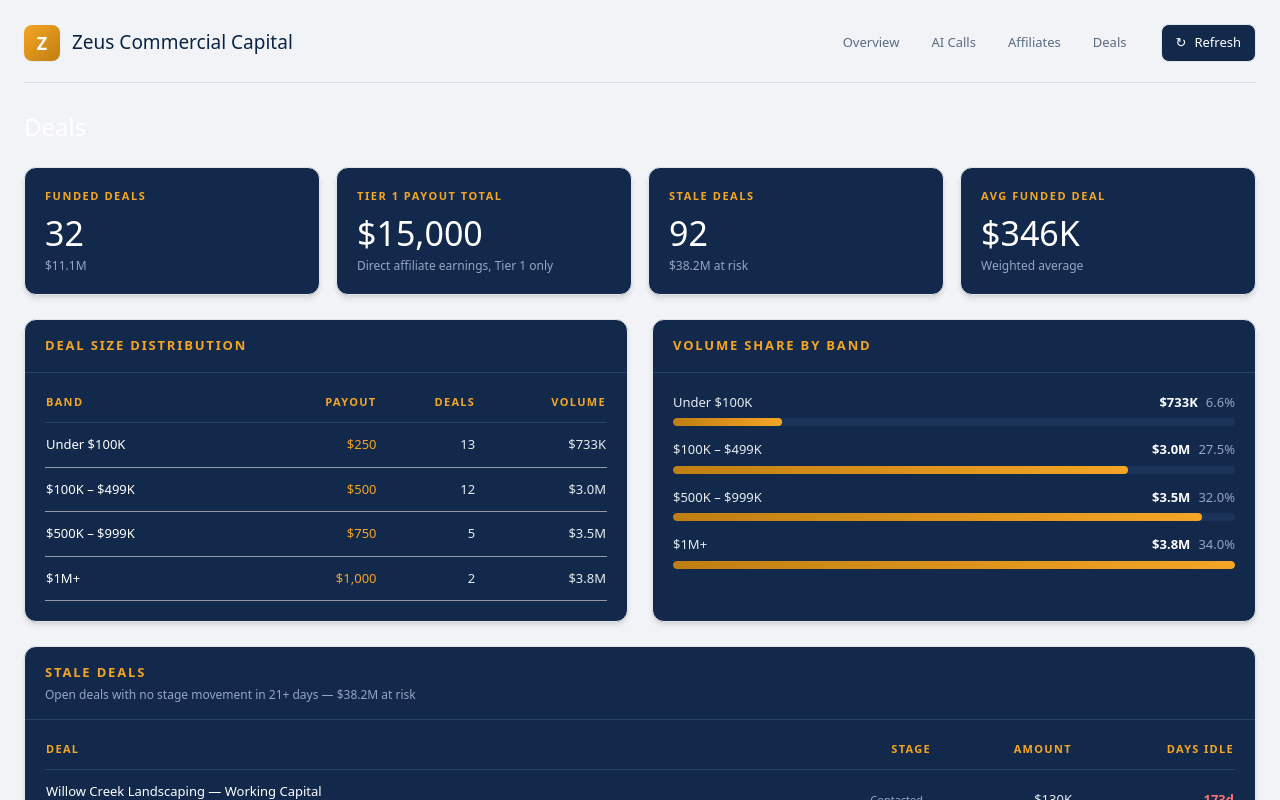
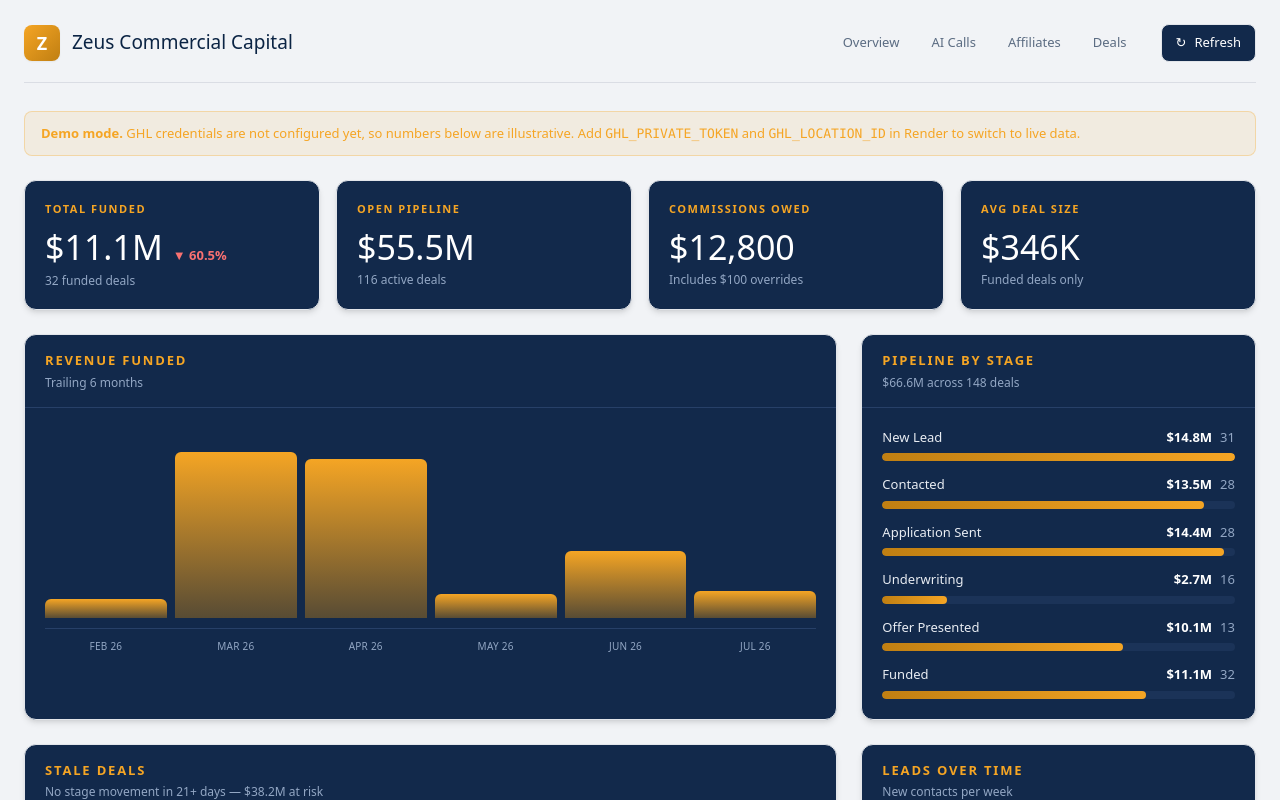
Before and after one commit to ZeusCommercial/Dashboard-, a Next.js app: page /deals in a window 1280 px wide. Shown: the top 800 px of the page. Built offline with nearby package versions, Linux system fonts and the light colour scheme.

Commit message:
page.tsx

```diff
--- a/src/app/deals/page.tsx
+++ b/src/app/deals/page.tsx
@@ -1,39 +1,49 @@
-import { BarList, Card, KpiCard, Table, Td } from "@/components/ui";
+import {
+  Banner,
+  BarList,
+  Card,
+  ColumnChart,
+  KpiCard,
+  Table,
+  Td,
+} from "@/components/ui";
 import { PipelineFilter } from "@/components/PipelineFilter";
 import {
   compactMoney,
-  dealSizeDistribution,
+  leadsOverTime,
   loadDataset,
-  money,
-  pct,
+  overviewKpis,
+  pipelineByStage,
+  revenueByMonth,
   staleDeals,
 } from "@/lib/metrics";
 
 export const dynamic = "force-dynamic";
 
-export default async function DealsPage({
+export default async function OverviewPage({
   searchParams,
 }: {
   searchParams: { pipeline?: string };
 }) {
   const data = await loadDataset({ pipelineId: searchParams.pipeline || null });
-  const dist = dealSizeDistribution(data);
+  const kpis = overviewKpis(data);
+  const revenue = revenueByMonth(data);
+  const stages = pipelineByStage(data);
+  const leads = leadsOverTime(data);
   const stale = staleDeals(data, 21);
 
-  const totalFunded = dist.reduce((s, d) => s + d.count, 0);
-  const totalVolume = dist.reduce((s, d) => s + d.volume, 0);
-  const totalPayout = dist.reduce((s, d) => s + d.count * d.payout, 0);
-
+  const totalPipeline = stages.reduce((s, x) => s + x.value, 0);
   const stalePipelineValue = stale.reduce((s, d) => s + d.amount, 0);
 
   return (
     <main className="space-y-6">
-      <div>
-        <h1 className="font-display text-2xl text-bright">Deals</h1>
-        <p className="mt-1 text-[13px] text-muted">
-
-        </p>
-      </div>
+      {data.isMock && (
+        <Banner tone="warn">
+          <strong>Demo mode.</strong> GHL credentials are not configured yet, so
+          numbers below are illustrative. Add <code>GHL_PRIVATE_TOKEN</code> and{" "}
+          <code>GHL_LOCATION_ID</code> in Render to switch to live data.
+        </Banner>
+      )}
 
       {data.pipelines.length > 0 && (
         <div className="flex items-center justify-between">
@@ -46,69 +56,51 @@
       )}
 
       <div className="grid grid-cols-1 gap-4 sm:grid-cols-2 lg:grid-cols-4">
-        <KpiCard
-          label="Funded Deals"
-          value={`${totalFunded}`}
-          hint={compactMoney(totalVolume)}
-        />
-        <KpiCard
-          label="Tier 1 Payout Total"
-          value={money(totalPayout)}
-          hint="Direct affiliate earnings, Tier 1 only"
-        />
-        <KpiCard
-          label="Stale Deals"
-          value={`${stale.length}`}
-          hint={`${compactMoney(stalePipelineValue)} at risk`}
-        />
-        <KpiCard
-          label="Avg Funded Deal"
-          value={compactMoney(totalFunded ? totalVolume / totalFunded : 0)}
-          hint="Weighted average"
-        />
+        {kpis.map((k) => (
+          <KpiCard key={k.label} {...k} />
+        ))}
       </div>
 
-      <div className="grid grid-cols-1 gap-6 lg:grid-cols-2">
+      <div className="grid grid-cols-1 gap-6 lg:grid-cols-3">
         <Card
-          title="Deal Size Distribution"
-
+          title="Revenue Funded"
+          subtitle="Trailing 6 months"
+          className="lg:col-span-2"
         >
-          <Table head={["Band", "Payout", "Deals", "Volume"]}>
-            {dist.map((row) => (
-              <tr key={row.label} className="border-b border-hairline/60">
-                <Td align="left">
-                  <span className="font-medium text-bright">{row.label}</span>
-                </Td>
-                <Td>
-                  <span className="text-gold">{money(row.payout)}</span>
-                </Td>
-                <Td>{row.count}</Td>
-                <Td>{compactMoney(row.volume)}</Td>
-              </tr>
-            ))}
-          </Table>
+          <ColumnChart
+            rows={revenue.map((r) => ({
+              label: r.month,
+              value: r.revenue,
+              display: compactMoney(r.revenue),
+            }))}
+          />
         </Card>
 
         <Card
-          title="Volume Share by Band"
-
+          title="Pipeline by Stage"
+          subtitle={`${compactMoney(totalPipeline)} across ${stages.reduce(
+            (s, x) => s + x.count,
+            0
+          )} deals`}
         >
           <BarList
-            rows={dist.map((d) => ({
-              label: d.label,
-              value: d.volume,
-              display: compactMoney(d.volume),
-              sub: totalVolume > 0 ? pct(d.volume / totalVolume) : "",
+            rows={stages.map((s) => ({
+              label: s.stage,
+              value: s.value,
+              display: compactMoney(s.value),
+              sub: `${s.count}`,
             }))}
           />
         </Card>
       </div>
 
+      <div className="grid grid-cols-1 gap-6 lg:grid-cols-3">
         <Card
           title="Stale Deals"
-        subtitle={`Open deals with no stage movement in 21+ days${
+          subtitle={`No stage movement in 21+ days${
             stale.length ? ` — ${compactMoney(stalePipelineValue)} at risk` : ""
           }`}
+          className="lg:col-span-2"
         >
           {stale.length === 0 ? (
             <div className="py-10 text-center text-[13px] text-muted/70">
@@ -116,11 +108,10 @@
             </div>
           ) : (
             <Table head={["Deal", "Stage", "Amount", "Days Idle"]}>
-            {stale.slice(0, 15).map((deal) => (
+              {stale.slice(0, 8).map((deal) => (
                 <tr key={deal.id} className="border-b border-hairline/60">
                   <Td align="left">
                     <div className="font-medium text-bright">{deal.name}</div>
-                  <div className="text-[11px] text-muted/60">{deal.id}</div>
                   </Td>
                   <Td>
                     <span className="rounded bg-raised px-2 py-0.5 text-[11px] text-muted">
@@ -144,6 +135,18 @@
             </Table>
           )}
         </Card>
+
+        <Card title="Leads Over Time" subtitle="New contacts per week">
+          <ColumnChart
+            rows={leads.map((l) => ({
+              label: l.week,
+              value: l.leads,
+              display: `${l.leads}`,
+            }))}
+            height={170}
+          />
+        </Card>
+      </div>
     </main>
   );
 }
```
Lines whose indentation alone changed are shown as unchanged.
